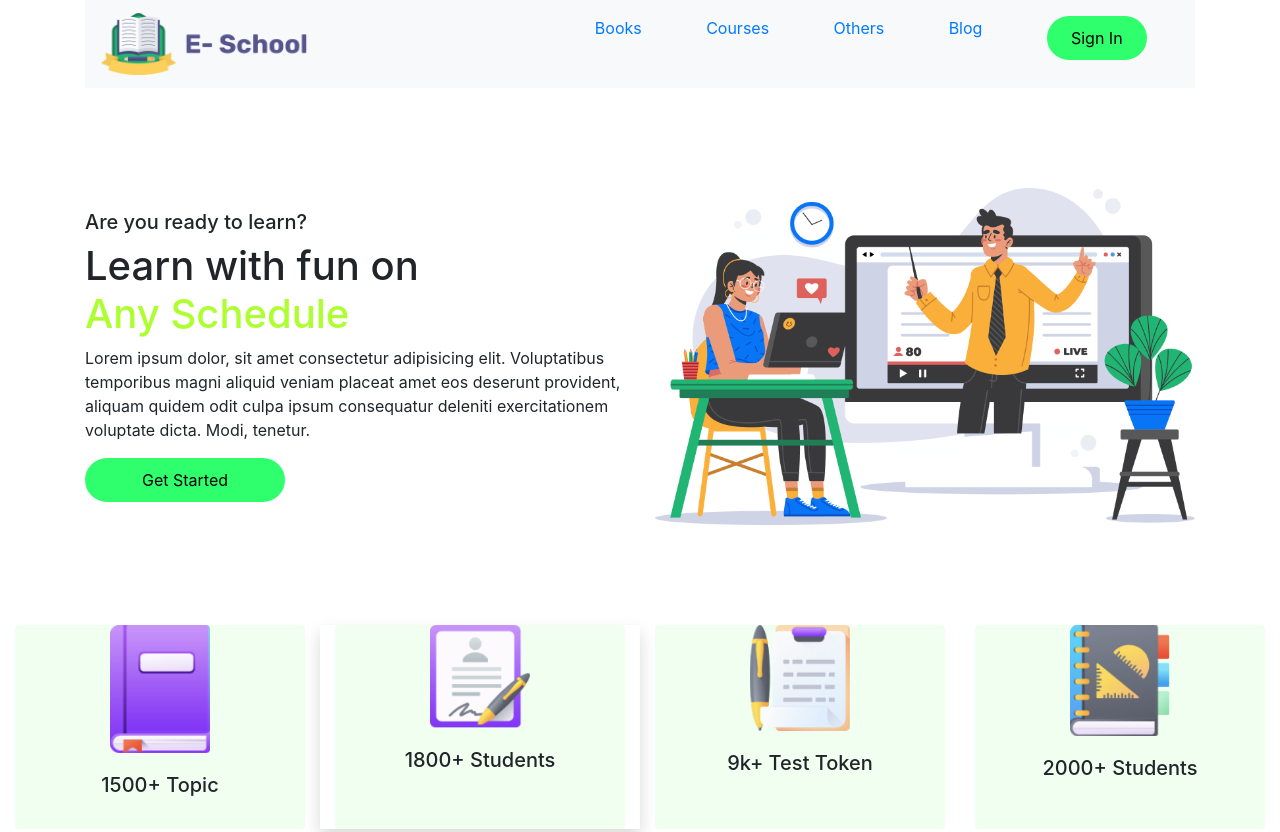
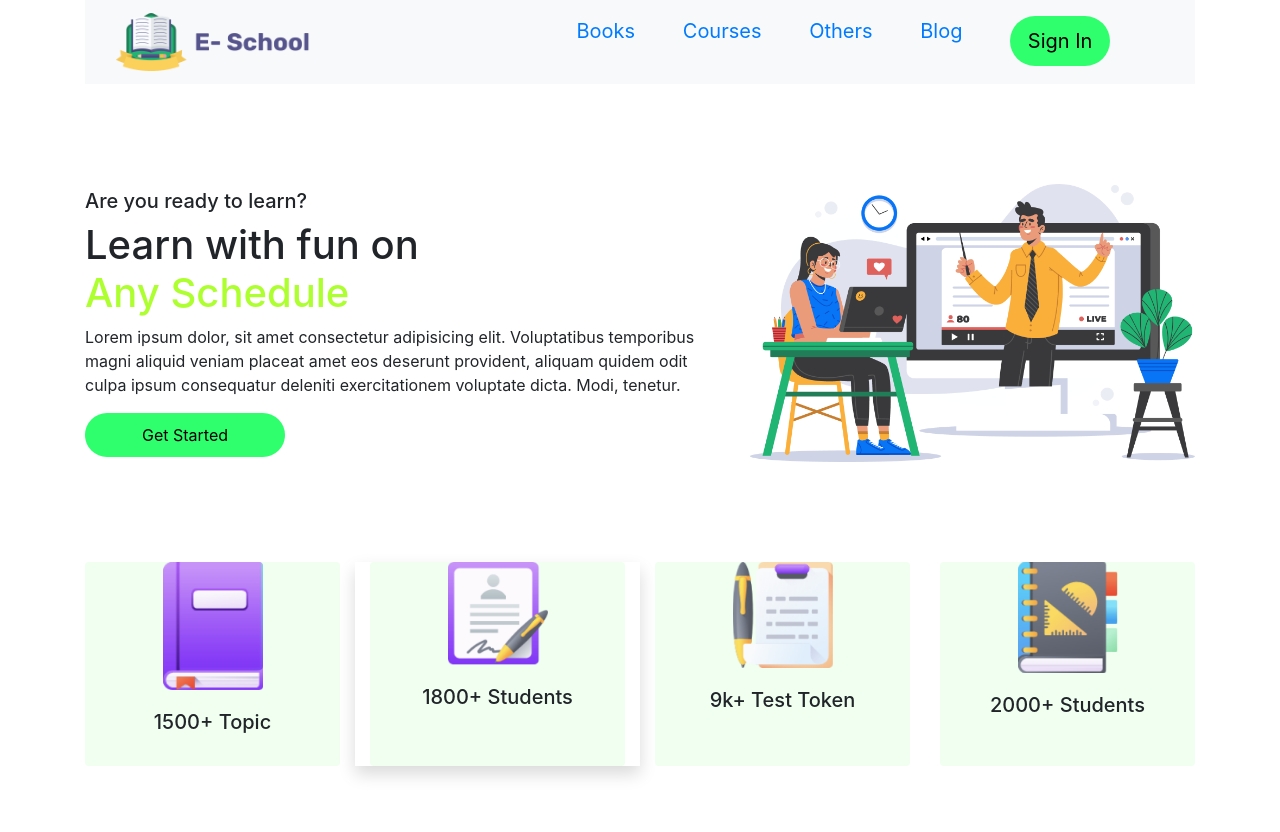
Before and after one commit to ishrakhossain/e-school, a plain HTML site: page index.html in a window 1280 px wide. Shown: the top 832 px of the page. Drawn offline with nearby package versions, Linux system fonts and the light colour scheme.

Commit message:
first one

```diff
--- a/index.html
+++ b/index.html
@@ -12,13 +12,13 @@
     <body>
         <div class="container">
         <nav class="navbar navbar-expand-lg navbar-light bg-light">
-            <div class="row">
-                <div class="col-md-5 col-sm-10">
+            <div class="row col-sm-12">
+                <div class="col-md-5">
             <a class="navbar-brand" href="#">
                 <img src="master/ICON/Logo.png" class="img-fluid w-50" alt="Responsive image">
             </a>
             </div>
-            <div class="col-md-7  col-sm-12 ">
+            <div class="col-md-7 size ">
                 <ul class="nav nav-pills nav-fill">
                     <li class="nav-item">
                       <a class="nav-link" href="#">Books</a>
@@ -44,27 +44,27 @@
             </div>
 
         </nav>
-        <div class="container container-fluid">
+        <div class="container">
             <div id="carouselExampleControls" class="carousel slide pink" data-ride="carousel">
                 <div class="carousel-inner">
                   <div class="carousel-item active">
                       <div class="row align-items-center">
-                          <div class="col-md-6 col-sm-12">
+                          <div class="col-md-7">
                               <h5>Are you ready to learn?</h5>
                               <h1>Learn with fun on <span class="green"><br>Any Schedule</span></h1>
                               <p>Lorem ipsum dolor, sit amet consectetur adipisicing elit. Voluptatibus temporibus magni aliquid veniam placeat amet eos deserunt provident, aliquam quidem odit culpa ipsum consequatur deleniti exercitationem voluptate dicta. Modi, tenetur.</p>
                               <button class="button banner">Get Started</button>
 
                           </div>
-                          <div class="col-md-6 col-sm-12">
-                            <img src="master/Photos/Illustration.png" class="d-block w-100 img-fluid" alt="...">
+                          <div class="col-md-5">
+                            <img src="master/Photos/Illustration.png" class="d-block w-100" alt="...">
                         </div>
                           </div>
                       </div>
                 </div>
             </div>
         </div>
-        <div class="container-boxes container-fluid">
+        <div class="container-boxes container">
             <div class="row row-cols-1 row-cols-md-3">
                 <div class="col-md-3 ">
                   <div class="card h-100">
@@ -103,7 +103,7 @@
                 </div>
               </div>
         </div>
-        <div class="container Online container-fluid">
+        <div class="container Online">
             <h1 class="d-flex justify-content-center">Online Courses</h1>
             <div class="card-deck">
                 <div class="card online">
@@ -178,7 +178,7 @@
                 </div>
               </div>
         </div>
-        <div class="container container-fluid">
+        <div class="container">
             <h1 class="d-flex justify-content-center">Testimonial</h1>
             <div class="d-flex flex-row bd-highlight mb-3">
                 <div class="test d-flex justify-content-center">
@@ -191,7 +191,7 @@
               </div>
             </div>
         </div>
-        <div class="container-down container-fluid">
+        <div class="container-down">
             <div class="row">
                 <div class="col-md-6" id="faka">
                     <h3 id="single">Millions of people of all ages around the world are improning their life with us</h3>
@@ -219,7 +219,8 @@
             <div class="d-flex flex-column bd-highlight mb-2">
                 <div class="p-2 bd-highlight"><h4><b>Courses</b></h4></div>
 
-                  <div class="p-2 bd-highlight">Web</div>
+
+                    <div class="p-2 bd-highlight">Web</div>
                     <div class="p-2 bd-highlight">Software</div>
                     <div class="p-2 bd-highlight">Marketing</div>
                     <div class="p-2 bd-highlight">Graphics</div>
```
